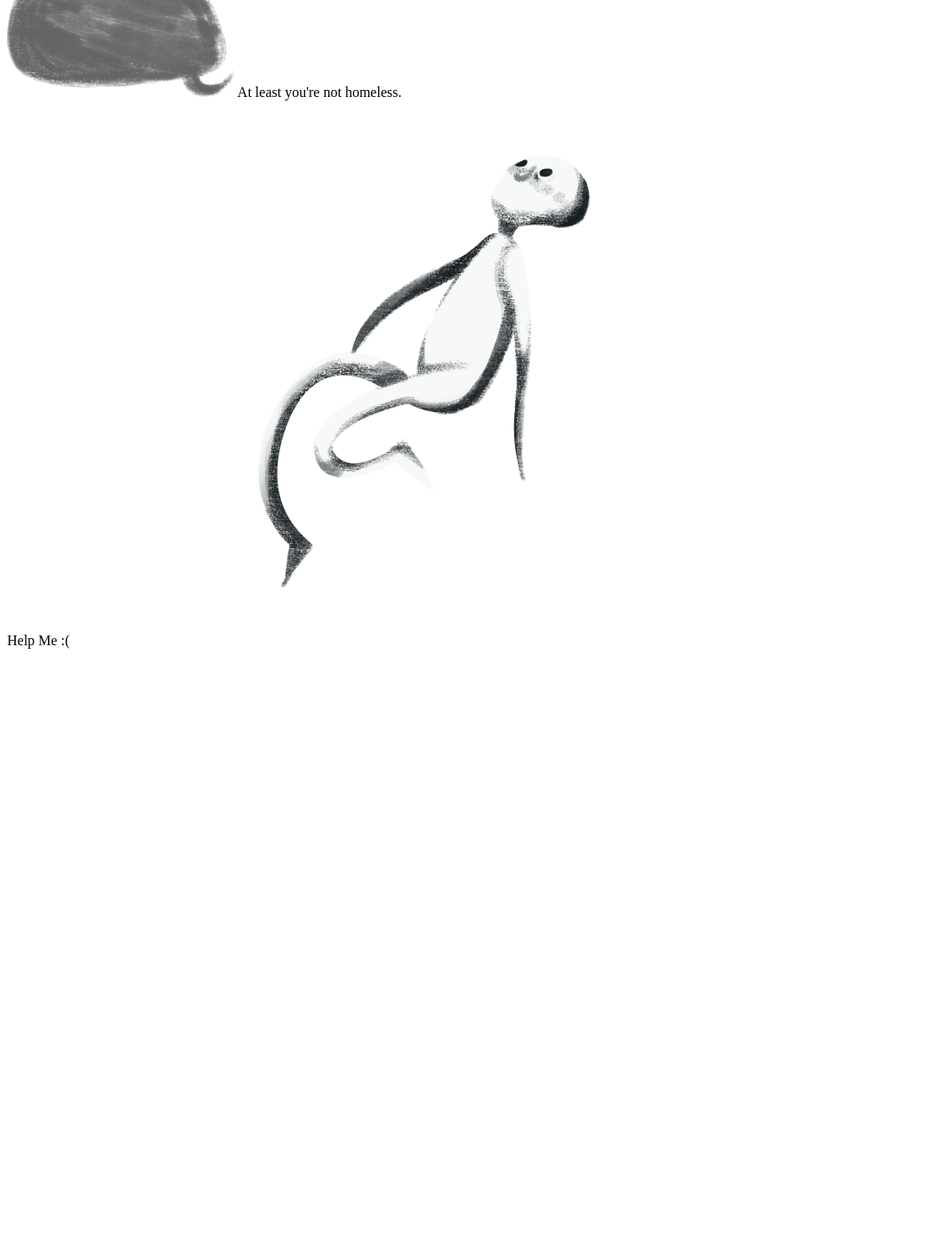
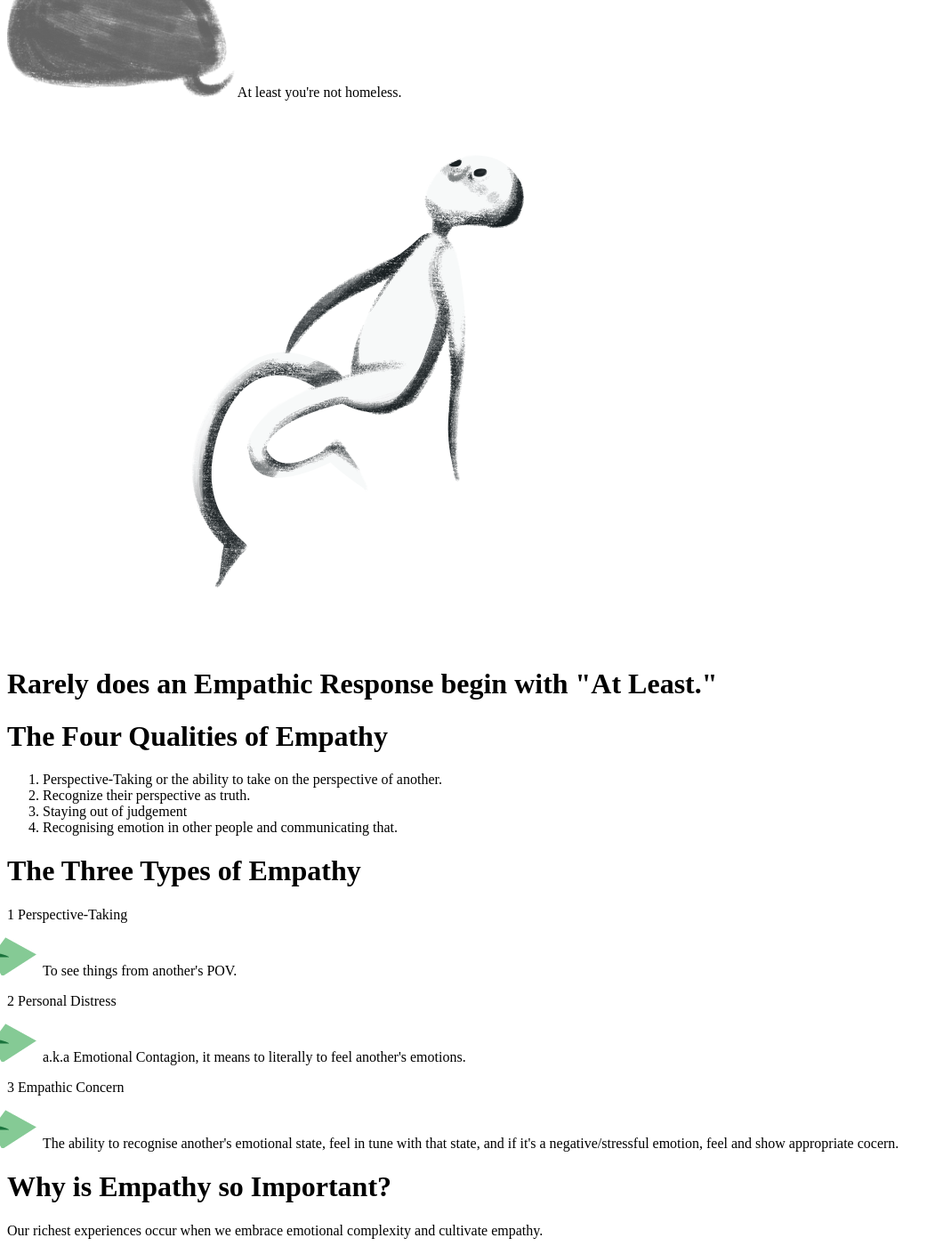
Before and after one commit to ProjectEmpathy/projectempathy.github.io, a Jekyll site: the page built from index.html, in a window 1280 px wide and 1400 px high, scrolled down 2828 px. Shown: the whole window at 89% size, without its empty margins (0-1069 px from the left). Built offline with Jekyll 4.4.1, drawn with Linux system fonts in a browser that asks for light colours; nearby versions of some CDN libraries; before the commit the page ends 3565 px from its top, so only the background shows below that.

Commit message:
Update scene 3

```diff
--- /dev/null
+++ b/_data/empathy-types.yml
@@ -0,0 +1,11 @@
+- id: 1
+  title: Perspective-Taking
+  description: To see things from another's POV.
+
+- id: 2
+  title: Personal Distress
+  description: a.k.a Emotional Contagion, it means to literally to feel another's emotions.
+
+- id: 3
+  title: Empathic Concern
+  description: The ability to recognise another's emotional state, feel in tune with that state, and if it's a negative/stressful emotion, feel and show appropriate cocern.
--- a/_includes/scenario.html
+++ b/_includes/scenario.html
@@ -12,9 +12,6 @@
                     <p>1: The imaginative projection of a subjective state into an object so that the object appears to be infused with it.</p>
                     <p>2: The action of understanding, being aware sensitive to, and vicariously experiencing the feelings, thoughts, and experience of another of either the past or present without having the feelings, thoughts, and experience fully communicated in an objectively explicit manner, also: the capacity for this.</p>
                 </div>
-            </div>
-            <div class="">
-
             </div>
 
             <div class="section-header">
@@ -45,13 +42,49 @@
             </div>
             <div class="character-center">
                 <div class="character-center-container">
-                    <span data-stellar-ratio="0.5" class="stylized">Help Me :(</span>
+                    <!--<span data-stellar-ratio="0.5" class="stylized">Help Me :(</span>-->
                     <img data-stellar-ratio="0.5" src="/img/character/person-darkhole.png"/>
                 </div>
             </div>
         </div>
         <div class="scene-3">
-
+            <div class="text-container">
+                <h1 data-sr="wait 0.2s" class="text-center stylized">Rarely does an Empathic Response begin with "At Least."</h1>
+            </div>
+            <div class="content">
+                <h1 data-sr="wait 0.2s" class="stylized text-center">The Four Qualities of Empathy</h1>
+                <ol data-sr="wait 0.4s">
+                    <li>Perspective-Taking or the ability to take on the perspective of another.</li>
+                    <li>Recognize their perspective as truth.</li>
+                    <li>Staying out of judgement</li>
+                    <li>Recognising emotion in other people and communicating that.</li>
+                </ol>
+            </div>
+            <div class="section-header header">
+                <h1 data-sr="wait 0.2s" class="section-text stylized text-center">The Three Types of Empathy</h1>
+            </div>
+            <div class="empathy-type">
+                {% for empathyType in site.data.empathy-types %}
+                <div  data-sr="wait 0.2s" class="type-container">
+                    <span class="type-number">{{ empathyType.id }}</span>
+                    <span class="type-title">{{ empathyType.title }}</span>
+                    <span class="type-description">
+                        <ul style="list-style-image: url('/img/leaf-bullet.png');">
+                            <li>{{ empathyType.description }}</li>
+                        </ul>
+                    </span>
+                </div>
+                {% endfor %}
+            </div>
+            <div class="section-header-2">
+                <h1 data-sr="wait 0.2s" class="section-text stylized text-center">Why is Empathy so Important?</h1>
+            </div>
+            <!--<div class="globe-container">-->
+                <!--<img src="/"/>-->
+            <!--</div>-->
+            <div class="section-quotes">
+                <span>Our richest experiences occur when we embrace emotional complexity and cultivate empathy.</span>
+            </div>
         </div>
         <div class="scene-4"></div>
         <div class="scene-5"></div>
```
Also changed, not shown: _sass/home.sass (+88 -1 lines), img/leaf-bullet.png (added).
